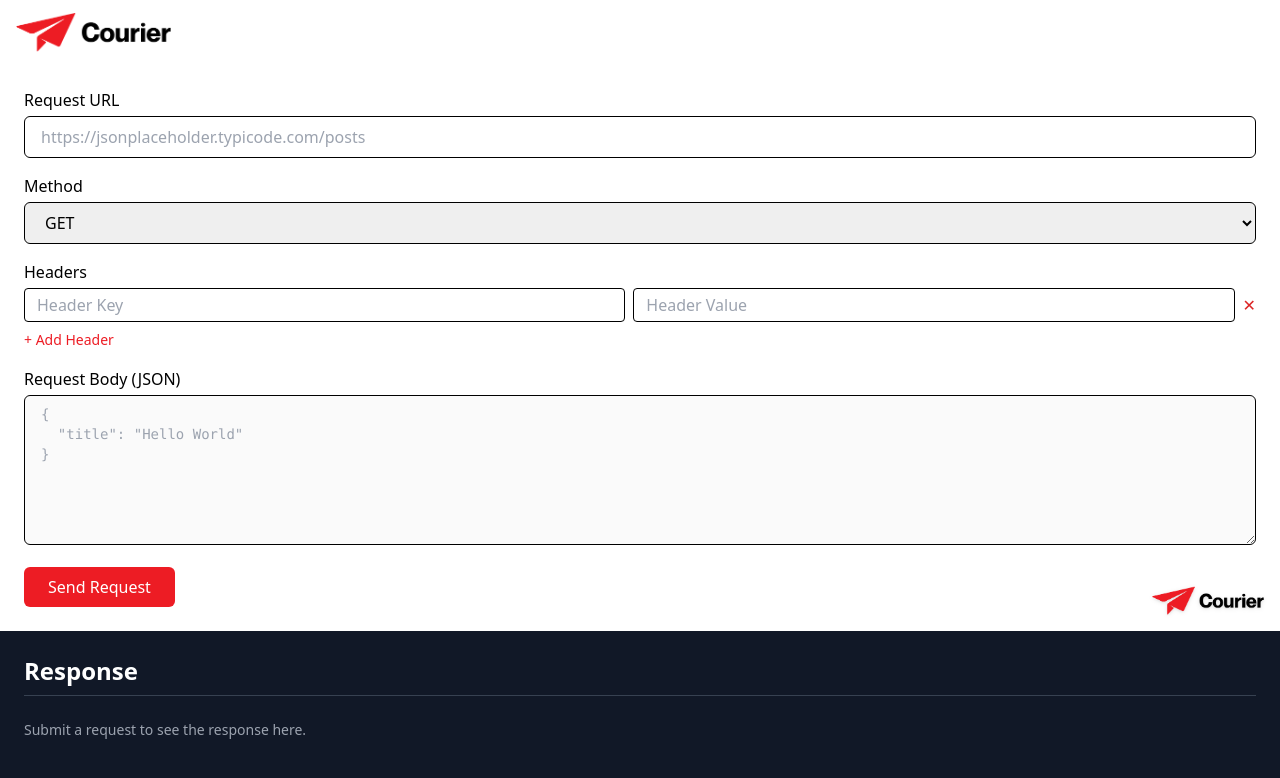
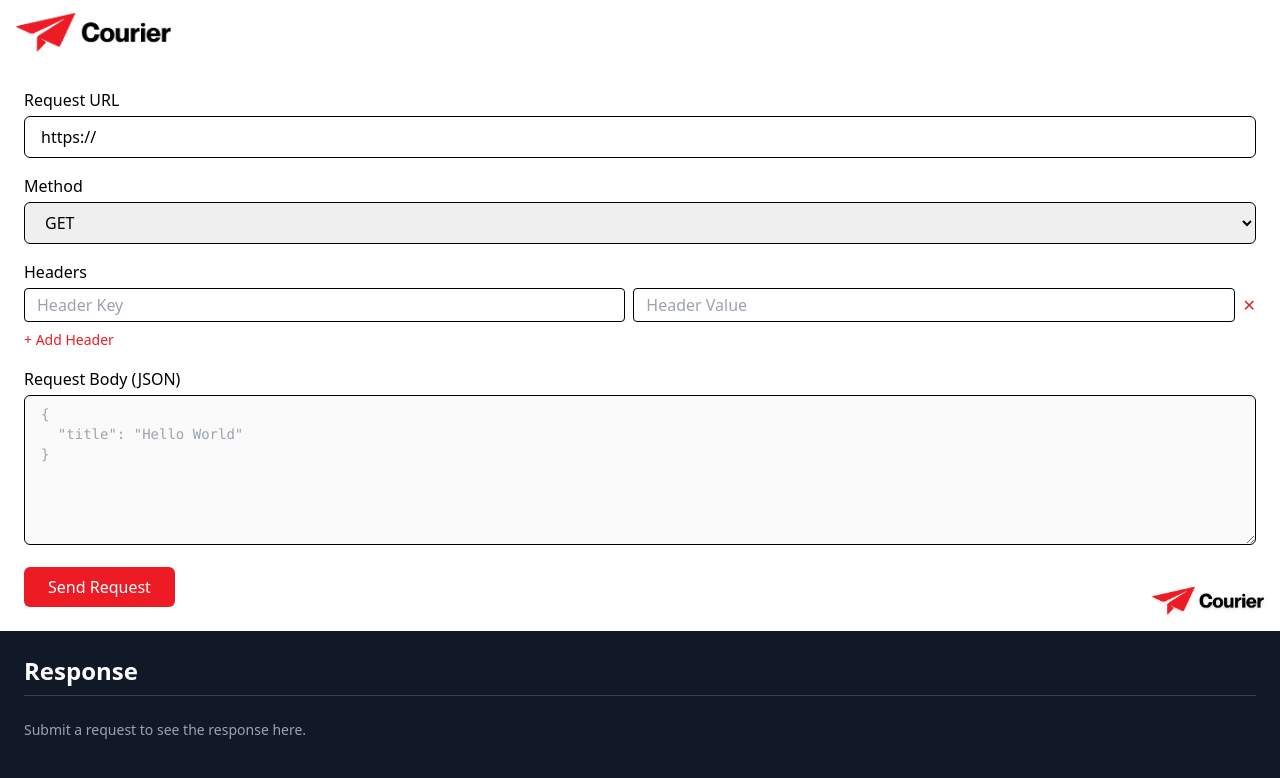
Before and after one commit to dominic-wood/courier, a React (Vite) app: page / in a window 1280 px wide. Shown: the top 778 px of the page. Built offline with nearby package versions, Linux system fonts and the light colour scheme; the HTML template or start-up script is replaced by a standard one.

Commit message:
add URL prefix

```diff
--- a/src/components/RequestForm.tsx
+++ b/src/components/RequestForm.tsx
@@ -9,7 +9,7 @@ interface RequestFormProps {
 }
 
 const RequestForm = ({ onResponse, onError, onStatus, onDuration }: RequestFormProps) => {
-  const [url, setUrl] = useState('')
+  const [url, setUrl] = useState('https://')
   const [method, setMethod] = useState('GET')
   const [body, setBody] = useState('')
   const [headers, setHeaders] = useState([{ key: '', value: '' }])
@@ -52,8 +52,12 @@ const RequestForm = ({ onResponse, onError, onStatus, onDuration }: RequestFormP
         options.body = body
       }
 
+      const finalUrl = /^(http|https):\/\//.test(url)
+        ? url
+        : `https://${url}`
+
       const start = performance.now()
-      const res = await fetch(url, options)
+      const res = await fetch(finalUrl, options)
       const end = performance.now()
 
       onDuration(Math.round(end - start))
@@ -85,7 +89,7 @@ const RequestForm = ({ onResponse, onError, onStatus, onDuration }: RequestFormP
           type="text"
           value={url}
           onChange={(e) => setUrl(e.target.value)}
-          placeholder="https://jsonplaceholder.typicode.com/posts"
+          placeholder="https://example.com/api"
           className="w-full px-4 py-2 border border-black rounded-md"
           required
         />
```
